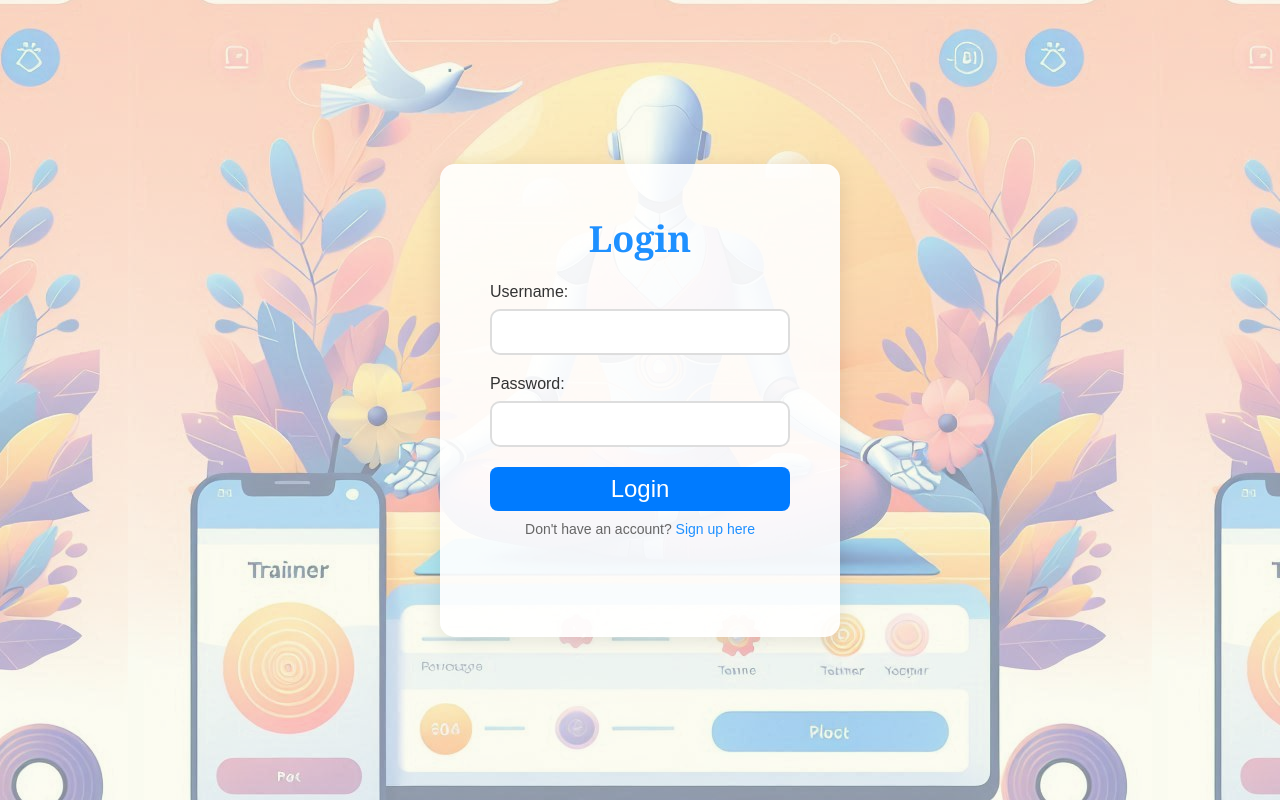
After one commit to anmolkhurana490/Yoga-Posture-Recognition-and-Correction-System, a Flask app: page /login in a window 1280 px wide. The commit adds this page. Run offline with Flask 3, Linux system fonts and the light colour scheme.

Commit message:
updated files uploaded

```diff
--- a/app.py
+++ b/app.py
@@ -9,9 +9,11 @@ app = Flask(__name__)
 app.secret_key = 'your_secret_key'
 
 
-# Initialize SQLite database
+# SQLite database for User Authentication
+userdb_path = 'data/users.db'
+
 def init_db():
-    conn = sqlite3.connect('users.db')
+    conn = sqlite3.connect(userdb_path)
     cursor = conn.cursor()
     cursor.execute('''CREATE TABLE IF NOT EXISTS users (
                         id INTEGER PRIMARY KEY AUTOINCREMENT,
@@ -98,8 +100,6 @@ def home():
     # if 'username' not in session:
     #     return redirect(url_for('login'))
     # return render_template('index.html', username=session['username'])
-    session["recent_poses"] = []
-    session["current_pose_num"] = None
     return render_template('index.html')
 
 # Trying another Posture
@@ -134,7 +134,7 @@ def signup():
 
         # Insert new user into the database
         try:
-            conn = sqlite3.connect('users.db')
+            conn = sqlite3.connect(userdb_path)
             cursor = conn.cursor()
             cursor.execute("INSERT INTO users (username, password) VALUES (?, ?)", (username, password))
             conn.commit()
@@ -154,7 +154,7 @@ def login():
         username = request.form['username']
         password = request.form['password']
 
-        conn = sqlite3.connect('users.db')
+        conn = sqlite3.connect(userdb_path)
         cursor = conn.cursor()
         cursor.execute("SELECT * FROM users WHERE username = ? AND password = ?", (username, password))
         user = cursor.fetchone()
@@ -162,7 +162,7 @@ def login():
 
         if user:
             session['username'] = username
-            return redirect(url_for('home'))
+            return redirect(url_for('get_started'))
         else:
             flash('Invalid username or password', 'danger')
 
@@ -173,13 +173,15 @@ def login():
 def logout():
     session.pop('username', None)
     flash('You have been logged out.', 'success')
-    return redirect(url_for('login'))
+    return redirect(url_for('home'))
 
 # Check Posture
-@app.route('/check_posture', methods=['GET'])
-def check_posture():
-    # if 'username' not in session:
-    #     return redirect(url_for('login'))
+@app.route('/get_started', methods=['GET'])
+def get_started():
+    session["recent_poses"] = []
+    session["current_pose_num"] = None
+    if 'username' not in session or not session['username']:
+        return redirect(url_for('login'))
     return render_template('posture_result.html');
 
 if __name__ == '__main__':
--- a/static/login.css
+++ b/static/login.css
@@ -15,6 +15,19 @@ body {
     align-items: center;
     height: 100vh;
 
+}
+
+body::before {
+    content: "";
+    background: url('/static/images/yoga-image.jpg') center;
+    /* background-size: cover; */
+    opacity: 0.5;
+    position: absolute;
+    top: 0;
+    left: 0;
+    width: 100%;
+    height: 100%;
+    z-index: -1;
 }
 
 /* Container Styling */
@@ -64,19 +77,19 @@ input[type="text"]:focus, input[type="password"]:focus {
 
 /* Button Styling */
 .sign-in-btn {
-    background-color: #1e90ff;
-    color: #fff;
-    padding: 12px 20px;
-    font-size: 18px;
+    width: 100%;
+    font-size: 24px;
+    text-decoration: none;
+    color: white;
+    background-color: #007bff;
+    padding: 0.5rem 1rem;
+    border-radius: 8px;
     border: none;
-    border-radius: 10px;
-    cursor: pointer;
-    width: 100%;
-    transition: background-color 0.3s;
 }
 
 .sign-in-btn:hover {
-    background-color: #187bcd;
+    background-color: #01017e;
+    transition: background-color 0.3s ease-in-out;
 }
 
 /* Link Styling */
--- a/static/posture_result.css
+++ b/static/posture_result.css
@@ -23,12 +23,18 @@ body::before {
 
 header {
     padding: 10px 50px;
+    display: flex;
+    justify-content: space-between;
 }
 
 header .logo {
     margin: 0;
     font-family: 'Brush Script MT', cursive;
     font-size: 40px;
+}
+
+.logout-btn {
+    align-self: center;
 }
 
 .container {
--- a/templates/index.html
+++ b/templates/index.html
@@ -15,10 +15,11 @@
             </div>
         </div>
         <div class="right">
+            <a href="/logout" class="logout-btn command-btn">Logout</a>
             <div class="content">
                 <h1>check if you are doing it right</h1>
                 <p>Your Posture is the Confidence that the People see...</p>
-                <a class="start-btn" href="/check_posture">get started</a>
+                <a class="start-btn" href="/get_started">get started</a>
             </div>
         </div>
     </div>
--- /dev/null
+++ b/templates/login.html
@@ -0,0 +1,32 @@
+<!DOCTYPE html>
+<html lang="en">
+
+<head>
+    <meta charset="UTF-8">
+    <meta name="viewport" content="width=device-width, initial-scale=1.0">
+    <title>Login - PORIGHT AI Yoga Trainer</title>
+    <link rel="stylesheet" href="/static/login.css">
+</head>
+
+<body>
+    <div class="container">
+        <h1>Login</h1>
+        <form action="{{ url_for('login') }}" method="POST">
+            <label for="username">Username:</label>
+            <input type="text" id="username" name="username" required>
+
+            <label for="password">Password:</label>
+            <input type="password" id="password" name="password" required>
+
+            <button type="submit" class="sign-in-btn">Login</button>
+        </form>
+        <p>Don't have an account? <a href="{{ url_for('signup') }}">Sign up here</a></p>
+        <ul>
+
+            <li class="{{ category }}"></li>
+
+        </ul>
+    </div>
+</body>
+
+</html>
--- a/templates/posture_result.html
+++ b/templates/posture_result.html
@@ -12,6 +12,7 @@
 <body>
     <header>
         <h1 class="logo">DORIGHT</h1>
+        <a href="/logout" class="logout-btn command-btn">Logout</a>
     </header>
     <div class="container">
         <h1>Begin Your Pose: Get Real-Time Alignment and Correction for Perfect Practice</h1>
--- a/templates/sign_up.html
+++ b/templates/sign_up.html
@@ -13,7 +13,7 @@
             <label for="username">Username:</label>
             <input type="text" id="username" name="username" required>
 
-            <label for="password">Password:</label>
+            <label for="password">New Password:</label>
             <input type="password" id="password" name="password" required>
 
             <button type="submit" class="sign-in-btn">Sign Up</button>
```
Also changed, not shown: static/sign_up.css (+18 -4 lines), static/style.css (+23 -0 lines), static/yoga_poses.json (deleted, +0 -84 lines), data/users.db (added).
